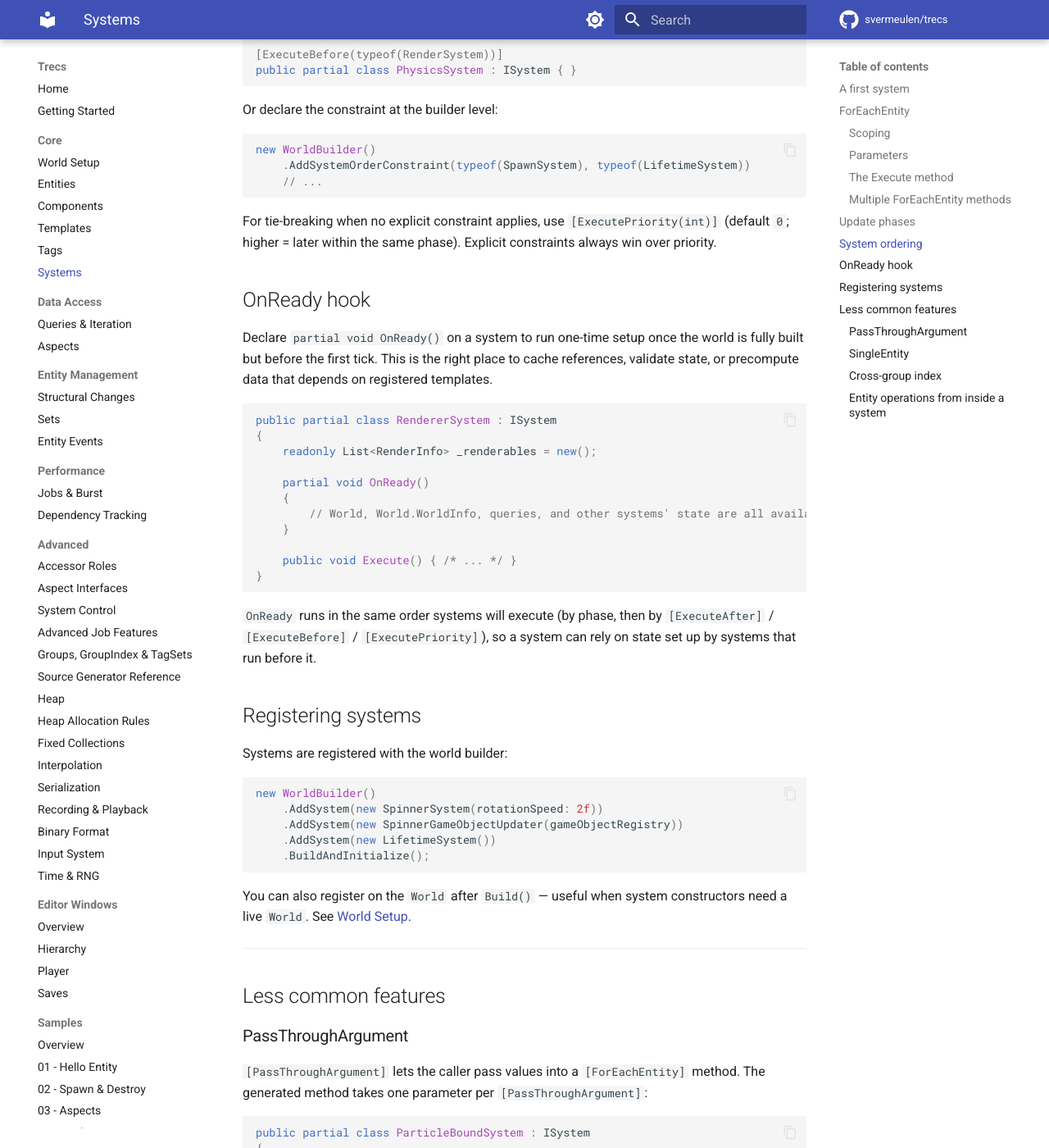
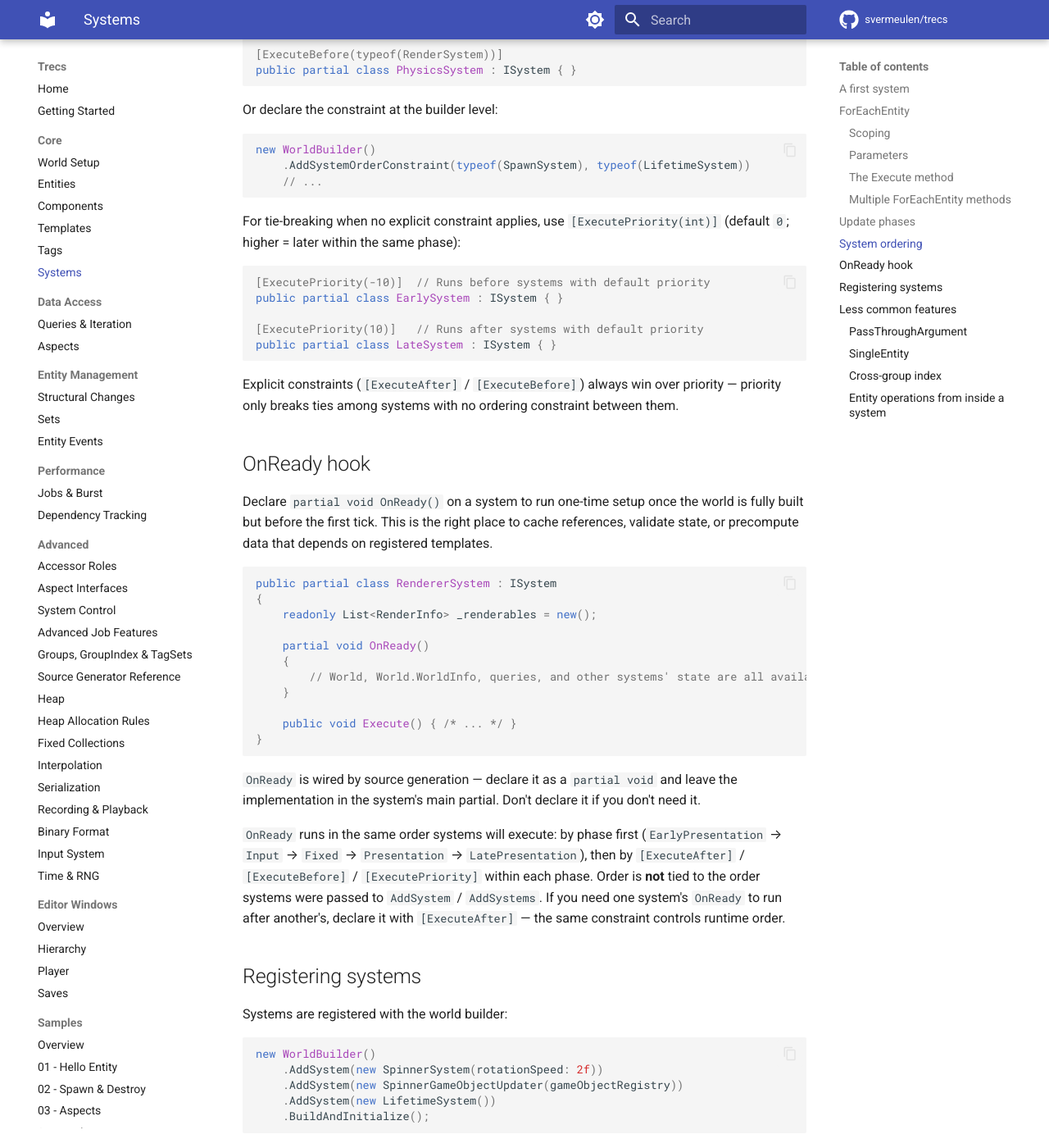
Before and after one commit to svermeulen/trecs, an MkDocs documentation site: the page built from docs/core/systems.md, in a window 1280 px wide and 1400 px high, scrolled down 4200 px. Shown: the whole window at 82% size. Built offline with MkDocs 1.6.1 and Material for MkDocs 9.7.7, drawn with Linux system fonts in a browser that asks for light colours; comment, search, counter and statistics services are not loaded.

Commit message:
Docs: restore details that got over-trimmed in the audit pass
Things that were genuinely useful but got cut:

- core/systems.md: ExecutePriority example, OnReady ordering details
  (in particular: order is NOT tied to AddSystem order — non-obvious
  and catches new users), and the partial-void declaration pattern
- core/components.md: TryComponent example for the "may not exist" case
- core/entities.md: Fields row in EntityHandle/EntityIndex table
- core/templates.md: 1:1-vs-abstract-role tag framing as
  Trecs's polymorphism analogue, plus a worked multi-base
  component-merge example
- advanced/interpolation.md: "What gets generated" section
- recipes/trecs-vs-unity-ecs.md: Stable type IDs and delta
  serialization rows

Co-Authored-By: Claude <noreply@anthropic.com>

````diff
--- a/docs/core/systems.md
+++ b/docs/core/systems.md
@@ -177,7 +177,17 @@ new WorldBuilder()
     // ...
 ```
 
-For tie-breaking when no explicit constraint applies, use `[ExecutePriority(int)]` (default `0`; higher = later within the same phase). Explicit constraints always win over priority.
+For tie-breaking when no explicit constraint applies, use `[ExecutePriority(int)]` (default `0`; higher = later within the same phase):
+
+```csharp
+[ExecutePriority(-10)]  // Runs before systems with default priority
+public partial class EarlySystem : ISystem { }
+
+[ExecutePriority(10)]   // Runs after systems with default priority
+public partial class LateSystem : ISystem { }
+```
+
+Explicit constraints (`[ExecuteAfter]` / `[ExecuteBefore]`) always win over priority — priority only breaks ties among systems with no ordering constraint between them.
 
 ## OnReady hook
 
@@ -197,7 +207,9 @@ public partial class RendererSystem : ISystem
 }
 ```
 
-`OnReady` runs in the same order systems will execute (by phase, then by `[ExecuteAfter]` / `[ExecuteBefore]` / `[ExecutePriority]`), so a system can rely on state set up by systems that run before it.
+`OnReady` is wired by source generation — declare it as a `partial void` and leave the implementation in the system's main partial. Don't declare it if you don't need it.
+
+`OnReady` runs in the same order systems will execute: by phase first (`EarlyPresentation` → `Input` → `Fixed` → `Presentation` → `LatePresentation`), then by `[ExecuteAfter]` / `[ExecuteBefore]` / `[ExecutePriority]` within each phase. Order is **not** tied to the order systems were passed to `AddSystem` / `AddSystems`. If you need one system's `OnReady` to run after another's, declare it with `[ExecuteAfter]` — the same constraint controls runtime order.
 
 ## Registering systems
 
````
Also changed, not shown: docs/advanced/interpolation.md (+9 -0 lines), docs/core/components.md (+11 -1 lines), docs/core/entities.md (+1 -0 lines), docs/core/templates.md (+28 -1 lines), docs/recipes/trecs-vs-unity-ecs.md (+2 -0 lines).
